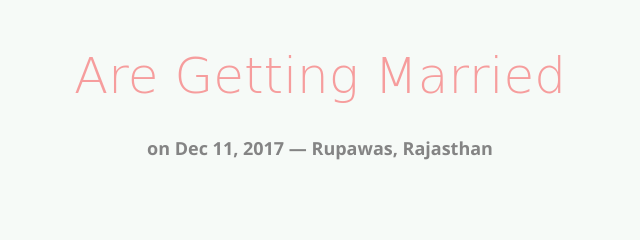
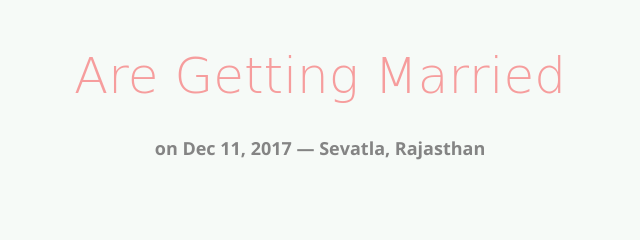
Before and after one commit to babitawedsdeepak/babitawedsdeepak.github.io, a website: page index.html in a window 1280 px wide. Shown: the part 1380-1620 px from the top of the page, 320-960 px from the left. Drawn offline with nearby package versions, Linux system fonts and the light colour scheme; some packages are replaced by stand-ins of ours; no server answers; files whose address does not match are found by name; a web font is replaced by a local one.

Commit message:
destination changes

```diff
--- a/index.html
+++ b/index.html
@@ -111,7 +111,7 @@
           <div class="col-md-8 col-md-offset-2">
             <div class="col-md-12 text-center heading-section">
               <h2>Are Getting Married</h2>
-              <p><strong>on Dec 11, 2017 &mdash; Rupawas, Rajasthan</strong></p>
+              <p><strong>on Dec 11, 2017 &mdash; Sevatla, Rajasthan</strong></p>
             </div>
           </div>
         </div>
```
